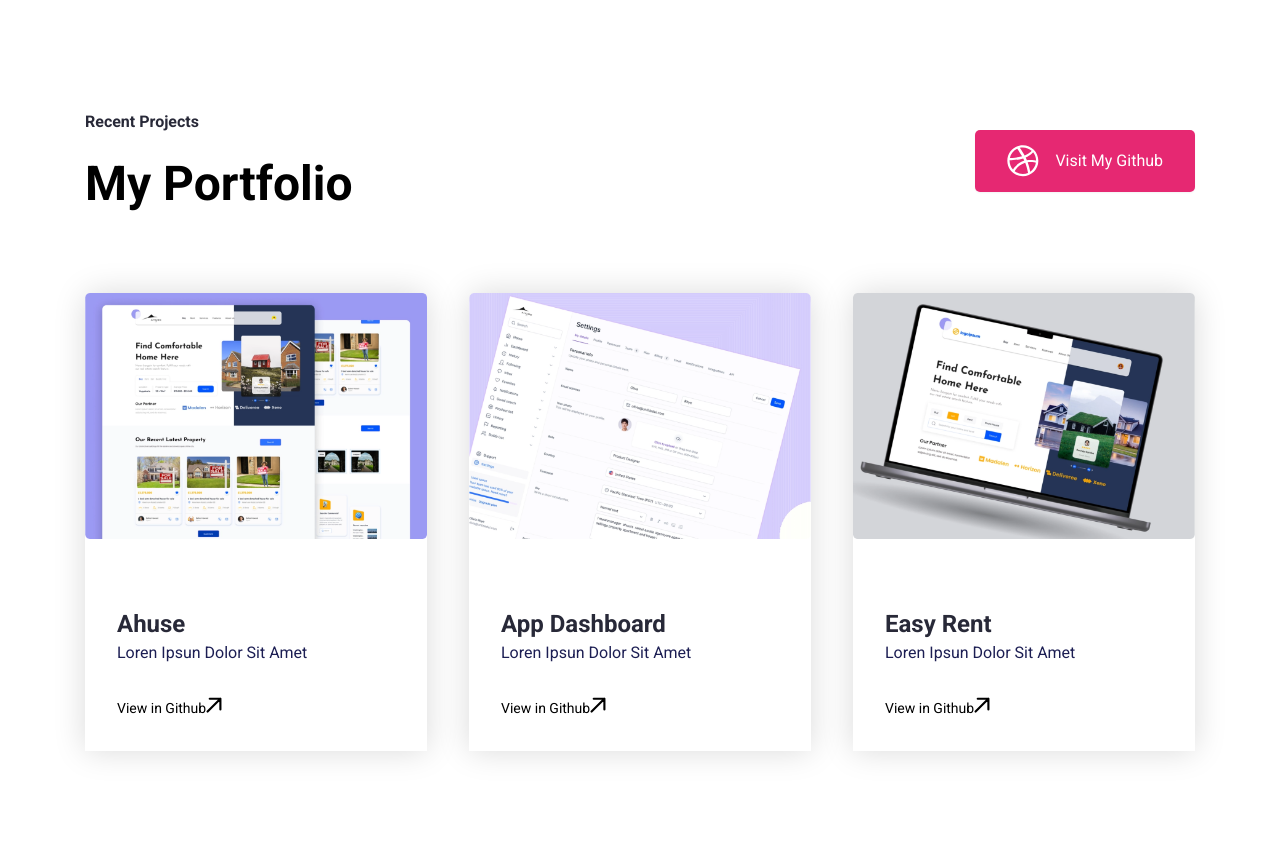
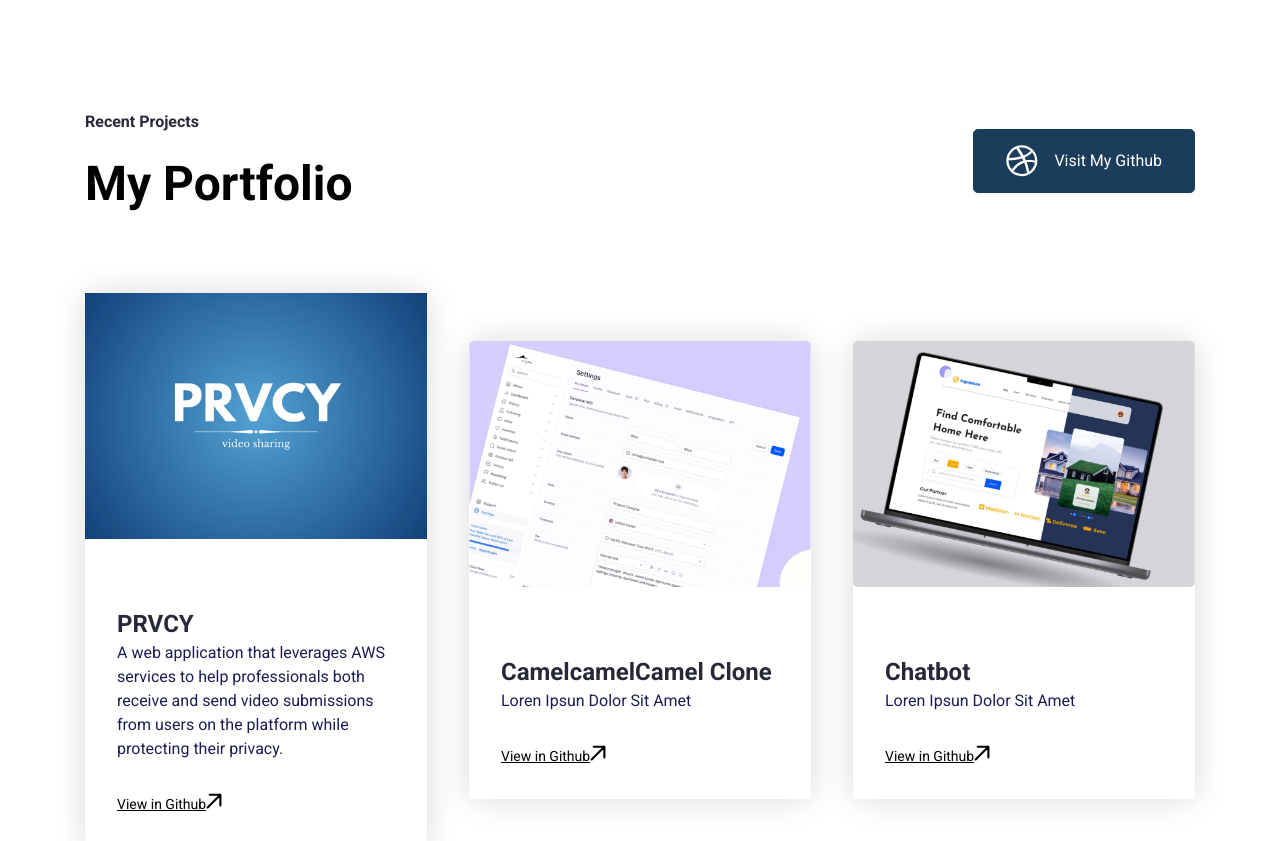
Before and after one commit to smparra/website, a React (Create React App) app: page / in a window 1280 px wide. Shown: the part 2700-3541 px from the top of the page. Built offline with nearby package versions, Linux system fonts and the light colour scheme.

Commit message:
Updated My Projects section

```diff
--- a/src/App.css
+++ b/src/App.css
@@ -90,8 +90,8 @@
 
 .btn-github{
     color: var(--white);
-    background-color: var(--github);
-    border: var(--github);
+    background-color: var(--primary);
+    border: 1px solid var(--primary);
     display: flex;
     flex-direction: row;
     justify-content: center;
@@ -101,8 +101,8 @@
 }
 
 .btn-github:hover{
-    color: var(--github);
-    background-color: var(--white);
+  color: var(--primary);
+  background-color: var(--white);
 }
 
 /* Global Styles End */
--- a/src/Pages/Home/MyPortfolio.jsx
+++ b/src/Pages/Home/MyPortfolio.jsx
@@ -31,15 +31,17 @@
             <div className="portfolio-section-container">
                 {data?.portfolio?.map((item, index) => (
                     <div key={index} className="portfolio-section-card">
-                        <div className="portfolio-section-img">
-                            <img src={item.source} alt="Placeholder" />
-                        </div>
+                        <a href={item.githubUrl} target="_blank" rel="noopener noreferrer">
+                            <div className="portfolio-section-img">
+                                <img src={item.source} alt="Placeholder" />
+                            </div>
+                        </a>
                         <div className="portfolio-section-card-content">
                             <div>
                                 <h3 className="portfolio-section-title">{item.title}</h3>
                                 <p className="text-md">{item.description}</p>
                             </div>
-                            <p className="text-sm portfolio--link">
+                            <a href={item.githubUrl} className="text-sm portfolio--link" target="_blank" rel="noopener noreferrer">
                                 {item.link}
                                 <svg
                                     xmlns="http://www.w3.org/2000/svg"
@@ -56,7 +58,7 @@
                                         strokeLinejoin="round"
                                     />
                                 </svg>
-                            </p>
+                            </a>
                         </div>
                     </div>
                 ))}
--- a/src/data/index.json
+++ b/src/data/index.json
@@ -28,24 +28,27 @@
     "portfolio":[
         {
             "id": "1",
-            "source": "./img/placeholder-image.png",
-            "title": "Ahuse",
-            "description": "Loren Ipsun Dolor Sit Amet",
-            "link": "View in Github"
+            "source": "./img/PRVCY.png",
+            "title": "PRVCY",
+            "description": "A web application that leverages AWS services to help professionals both receive and send video submissions from users on the platform while protecting their privacy.",
+            "link": "View in Github",
+            "githubUrl": "https://github.com/COSC-499-W2023/year-long-project-team-18?tab=readme-ov-file"
         },
         {
             "id": "2",
             "source": "./img/placeholder-image-1.png",
-            "title": "App Dashboard",
+            "title": "CamelcamelCamel Clone",
             "description": "Loren Ipsun Dolor Sit Amet",
-            "link": "View in Github"
+            "link": "View in Github",
+            "githubUrl": "https://github.com/smparra/COSC360-Final-Project"
         },
         {
             "id": "3",
             "source": "./img/placeholder-image-2.png",
-            "title": "Easy Rent",
+            "title": "Chatbot",
             "description": "Loren Ipsun Dolor Sit Amet",
-            "link": "View in Github"
+            "link": "View in Github",
+            "githubUrl": "https://github.com/Group-17-COSC-310/ChatBot"
         }
     ]
 }
```
Also changed, not shown: public/img/PRVCY.png (added).
